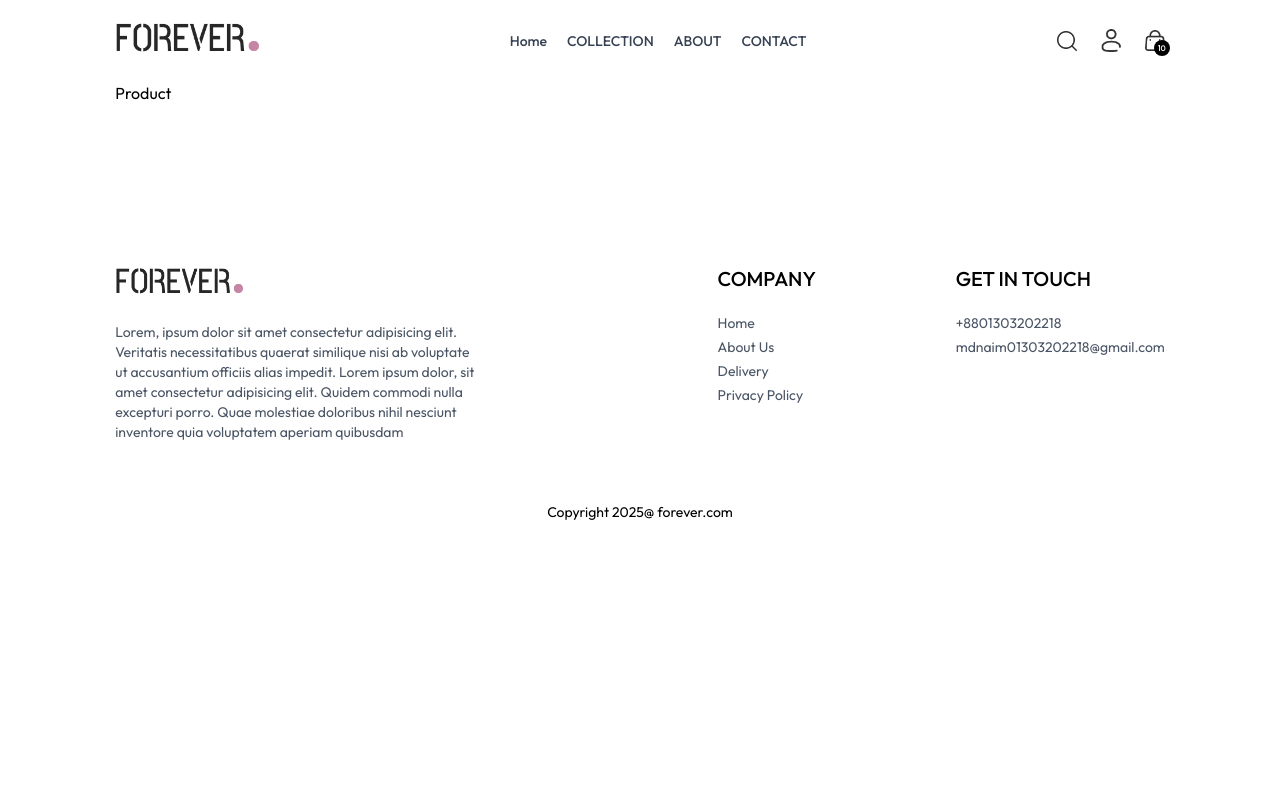
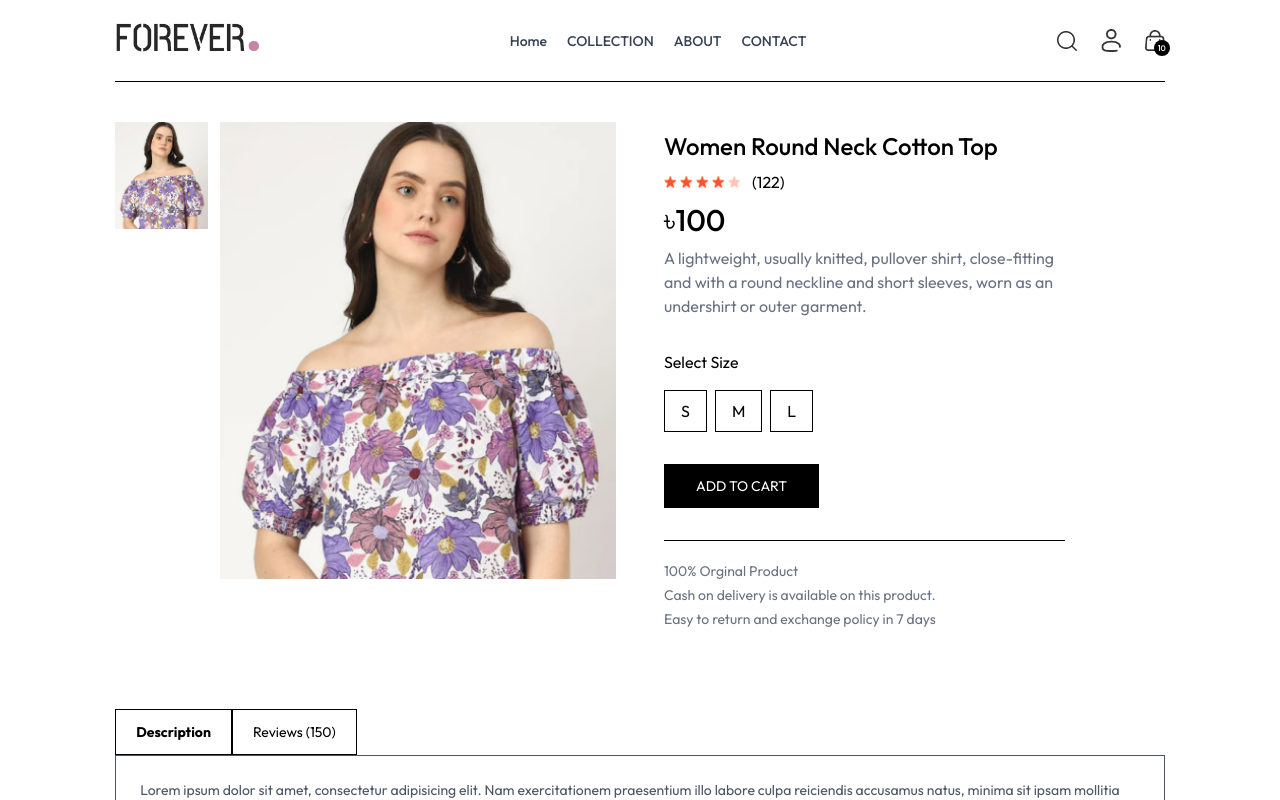
Before and after one commit to Naim000007/E-commerce, a React (Vite) app in the folder frontend/: page /product/aaaaa in a window 1280 px wide. Shown: the top 800 px of the page. Built offline with nearby package versions, Linux system fonts and the light colour scheme.

Commit message:
product page almost done

```diff
--- a/frontend/src/index.css
+++ b/frontend/src/index.css
@@ -15,6 +15,10 @@
     font-style: normal;
 }
 
+::-webkit-scrollbar {
+    display: none;
+}
+
 @media (max-width:640px) {
     a.active {
         background-color: black;
--- a/frontend/src/pages/Product.jsx
+++ b/frontend/src/pages/Product.jsx
@@ -1,9 +1,91 @@
-import React from 'react'
+import React, { useContext, useState, useEffect } from 'react'
+import { useParams } from 'react-router-dom'
+import { ShopContext } from '../context/ShopContext'
+import { assets } from '../assets/frontend_assets/assets'
 
 const Product = () => {
-    return (
-        <div>Product</div>
-    )
+    const { productId } = useParams()
+    const { products, currency } = useContext(ShopContext)
+    const [productData, setProductData] = useState(false)
+    const [image, setImage] = useState('')
+    const [size, setSize] = useState('')
+
+    const fetchProductData = async () => {
+
+        products.map((item, index) => {
+            if (item._id === productId) {
+                setProductData(item)
+                setImage(item.image[0])
+                return null
+            }
+        })
+    }
+
+    useEffect(() => {
+        fetchProductData()
+    }, [productId, products])
+
+
+    return productData ? (
+        <div className='border-t-1 pt-10 transition-opacity ease-in duration-500 opacity-100'>
+            {/* Product Data */}
+            <div className='flex gap-12 sm:gap-12 flex-col sm:flex-row'>
+                {/* Product Image */}
+                <div className='flex-1 flex flex-col-reverse gap-3 sm:flex-row'>
+                    <div className='flex sm:flex-col overflow-x-auto sm:overflow-y-scroll justify-between sm:justify-normal sm:w-[18.7%] w-full'>
+                        {productData.image.map((item, index) => (
+                            <img onClick={() => setImage(item)} key={index} className='w-[24%] sm:w-full sm:mb-3 flex-shrink-0 cursor-pointer' src={item} alt='' />
+                        ))}
+                    </div>
+                    <div className='w-full sm:w-[80%]'>
+                        <img className='w-full h-auto ' src={image} />
+                    </div>
+                </div>
+                {/* Product Info */}
+                <div className='flex-1'>
+                    <h1 className='font-medium text-2xl mt-2'>{productData.name}</h1>
+                    <div className='flex items-center gap-1 mt-2 '>
+                        <img src={assets.star_icon} alt="" className="w-3 5" />
+                        <img src={assets.star_icon} alt="" className="w-3 5" />
+                        <img src={assets.star_icon} alt="" className="w-3 5" />
+                        <img src={assets.star_icon} alt="" className="w-3 5" />
+                        <img src={assets.star_dull_icon} alt="" className="w-3 5" />
+                        <p className='pl-2'>(122)</p>
+                    </div>
+                    <p className='mt-2 text-3xl font-medium'>{currency}{productData.price}</p>
+                    <p className='mt-2 text-gray-500 md:w-4/5'>{productData.description}</p>
+                    <div className='flex flex-col gap-4 my-8'>
+                        <p>Select Size</p>
+                        <div className='flex gap-2'>
+                            {productData.sizes.map((item, index) => (
+                                <button onClick={() => setSize(item)} className={`cursor-pointer border py-2 px-4
+                                ${item == size ? 'border-orange-100 bg-black text-white' : ""}`} key={index}>{item}</button>
+                            ))}
+                        </div>
+                    </div>
+                    <button className='bg-black text-white px-8 py-3 text-sm active:bg-gray-700'>ADD TO CART</button>
+                    <hr className='mt-8 sm:w-4/5' />
+                    <div className='text-sm text-gray-500 mt-5 flex flex-col gap-1'>
+                        <p>100% Orginal Product</p>
+                        <p>Cash on delivery is available on this product.</p>
+                        <p>Easy to return and exchange policy in 7 days</p>
+                    </div>
+                </div>
+            </div>
+            {/* Description and Review Section */}
+            <div className='mt-20'>
+                <div className='flex'>
+                    <b className='border px-5 py-3 text-sm'>Description</b>
+                    <p className='border px-5 py-3 text-sm'>Reviews (150)</p>
+                </div>
+                <div className='flex flex-col gap-4 border px-6 py-6 text-sm text-gray-600'>
+                    <p>Lorem ipsum dolor sit amet, consectetur adipisicing elit. Nam exercitationem praesentium illo labore culpa reiciendis accusamus natus, minima sit ipsam mollitia fugit iste aliquam sed eligendi facilis repellendus? Officia at sunt doloribus dolor ipsam suscipit minima quia aliquid porro pariatur laudantium quidem, totam eveniet rerum eum saepe doloremque cum eligendi.</p>
+                    <p>Lorem, ipsum dolor sit amet consectetur adipisicing elit. Nostrum dignissimos tenetur corporis placeat obcaecati quaerat aperiam est facere vero! Nostrum!</p>
+                </div>
+            </div>
+
+        </div>
+    ) : <div className='opacity-0'></div>
 }
 
 export default Product
```
